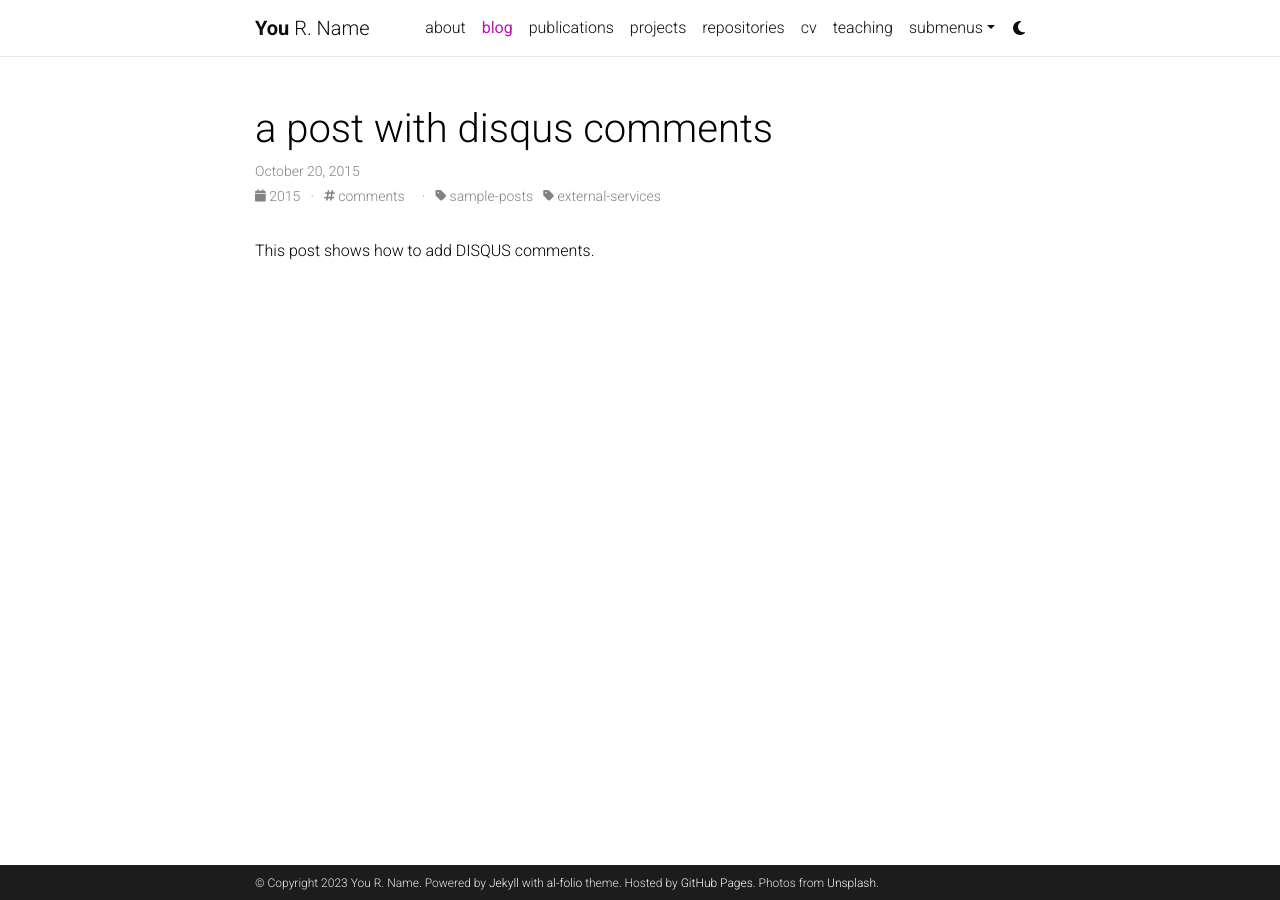
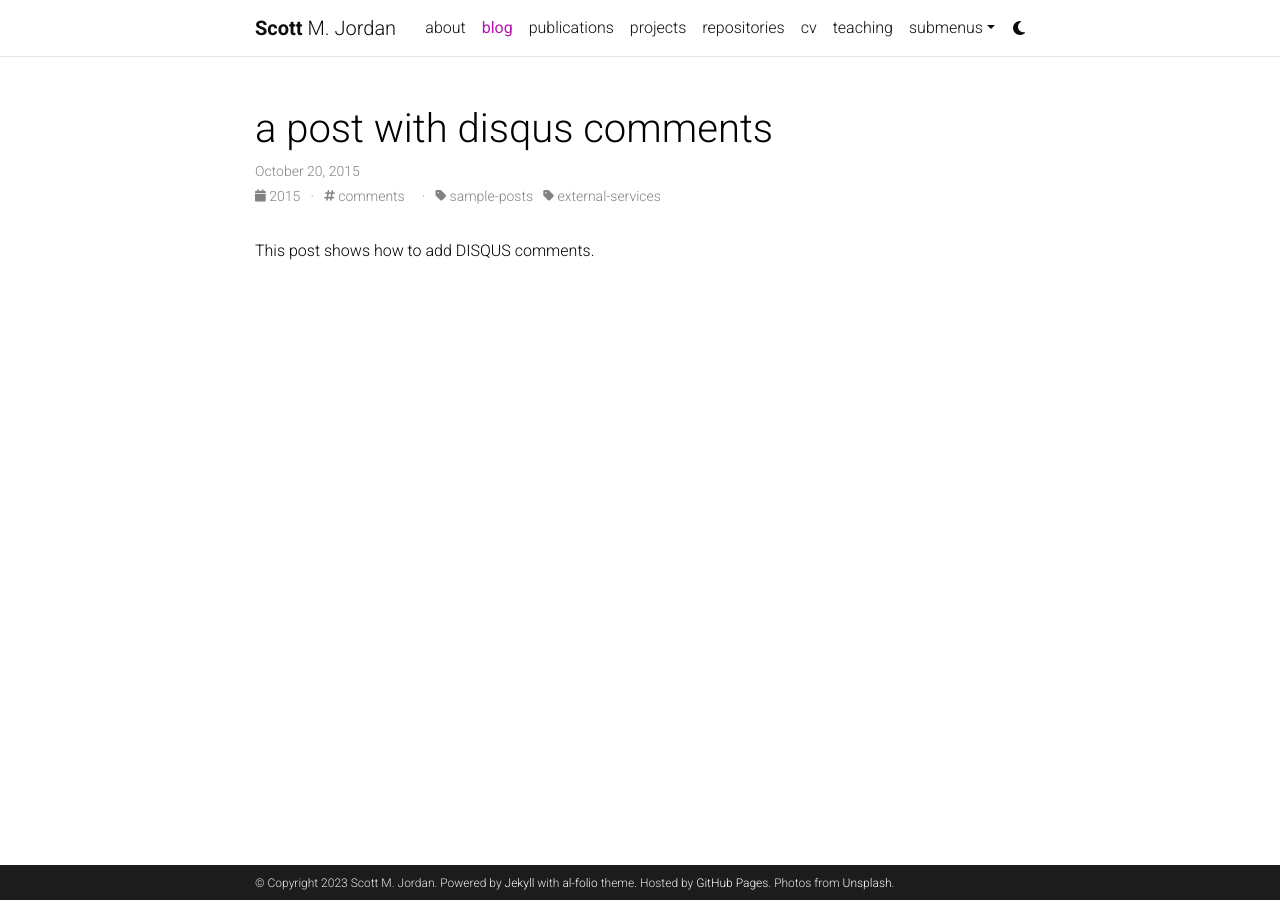
Before and after one commit to ScottJordan/scottjordan.github.io, a Jekyll site: the page built from _posts/2015-10-20-disqus-comments.md, in a window 1280 px wide. Built offline with Jekyll 4.4.1, drawn with Linux system fonts in a browser that asks for light colours; comment, search, counter and statistics services are not loaded; a style sheet for code colours, icons or effects is not loaded; some of the changed lines change nothing that is shown.

Commit message:
updated for me

```diff
--- a/_config.yml
+++ b/_config.yml
@@ -3,12 +3,12 @@
 # -----------------------------------------------------------------------------
 
 title: blank # the website title (if blank, full name will be used instead)
-first_name: You
-middle_name: R.
-last_name: Name
-email: you@example.com
+first_name: Scott
+middle_name: M.
+last_name: Jordan
+email: s[lastname]@ualberta.ca
 description: > # the ">" symbol means to ignore newlines until "footer_text:"
-  A simple, whitespace theme for academics. Based on [*folio](https://github.com/bogoli/-folio) design.
+  Postdoctoral researcher studying reinforcement learning at the University of Alberta.
 footer_text: >
   Powered by <a href="https://jekyllrb.com/" target="_blank">Jekyll</a> with <a href="https://github.com/alshedivat/al-folio">al-folio</a> theme.
   Hosted by <a href="https://pages.github.com/" target="_blank">GitHub Pages</a>.
@@ -18,8 +18,8 @@
 lang: en # the language of your site (for example: en, fr, cn, ru, etc.)
 icon: ⚛️  # the emoji used as the favicon (alternatively, provide image name in /assets/img/)
 
-url: https://alshedivat.github.io # the base hostname & protocol for your site
-baseurl: /al-folio # the subpath of your site, e.g. /blog/
+url: https://scottjordan.github.io # the base hostname & protocol for your site
+baseurl:  # the subpath of your site, e.g. /blog/
 last_updated: false # set to true if you want to display last updated in the footer
 impressum_path:  # set to path to include impressum link in the footer, use the same path as permalink in a page, helps to conform with EU GDPR
 
@@ -71,16 +71,16 @@
 # Social integration
 # -----------------------------------------------------------------------------
 
-github_username: # your GitHub user name
+github_username: scottjordan# your GitHub user name
 gitlab_username: # your GitLab user name
-twitter_username: # your Twitter handle
-mastodon_username: # your mastodon instance+username in the format instance.tld/@username
+twitter_username: UMassScott # your Twitter handle
+mastodon_username: sigmoid.social@Scottjordan # your mastodon instance+username in the format instance.tld/@username
 linkedin_username: # your LinkedIn user name
 telegram_username: # your Telegram user name
-scholar_userid: # your Google Scholar ID
-semanticscholar_id: # your Semantic Scholar ID
+scholar_userid: qg8AOdgAAAAJ # your Google Scholar ID
+semanticscholar_id: 143900003 # your Semantic Scholar ID
 whatsapp_number: # your WhatsApp number (full phone number in international format. Omit any zeroes, brackets, or dashes when adding the phone number in international format.)
-orcid_id: # your ORCID ID
+orcid_id: 0000-0003-4567-8627 # your ORCID ID
 medium_username: # your Medium username
 quora_username: # your Quora username
 publons_id: # your ID on Publons
@@ -93,7 +93,7 @@
 keybase_username: # your keybase user name
 wikidata_id: # your wikidata id
 wikipedia_id: # your wikipedia id (Case sensitive)
-dblp_url: # your DBLP profile url
+dblp_url: https://dblp.org/pid/222/1982.html # your DBLP profile url
 stackoverflow_id: # your stackoverflow id
 kaggle_id: # your kaggle id
 lastfm_id: # your lastfm id
@@ -106,7 +106,7 @@
 discord_id: # your discord id (18-digit unique numerical identifier)
 
 contact_note: >
-  You can even add a little note about which of these is the best way to reach you.
+  Reach out via email or any of the social links below.
 
 # -----------------------------------------------------------------------------
 # Analytics and search engine verification
@@ -138,29 +138,29 @@
 # Giscus comments (RECOMMENDED)
 # Follow instructions on https://giscus.app/ to setup for your repo to fill out
 # the information below.
-giscus:
-  repo: alshedivat/al-folio      # <your-github-user-name>/<your-github-repo-name>
-  repo_id: MDEwOlJlcG9zaXRvcnk2MDAyNDM2NQ==
-  category: Comments             # name of the category under which discussions will be created
-  category_id: DIC_kwDOA5PmLc4CTBt6
-  mapping: title                 # identify discussions by post title
-  strict: 1                      # use strict identification mode
-  reactions_enabled: 1           # enable (1) or disable (0) emoji reactions
-  input_position: bottom         # whether to display input form below (bottom) or above (top) the comments
-  theme: preferred_color_scheme  # name of the color scheme (preferred works well with al-folio light/dark mode)
-  emit_metadata: 0
-  lang: en
+# giscus:
+#   repo: alshedivat/al-folio      # <your-github-user-name>/<your-github-repo-name>
+#   repo_id: MDEwOlJlcG9zaXRvcnk2MDAyNDM2NQ==
+#   category: Comments             # name of the category under which discussions will be created
+#   category_id: DIC_kwDOA5PmLc4CTBt6
+#   mapping: title                 # identify discussions by post title
+#   strict: 1                      # use strict identification mode
+#   reactions_enabled: 1           # enable (1) or disable (0) emoji reactions
+#   input_position: bottom         # whether to display input form below (bottom) or above (top) the comments
+#   theme: preferred_color_scheme  # name of the color scheme (preferred works well with al-folio light/dark mode)
+#   emit_metadata: 0
+#   lang: en
 
-# Disqus comments (DEPRECATED)
-disqus_shortname: al-folio # put your disqus shortname
-# https://help.disqus.com/en/articles/1717111-what-s-a-shortname
+# # Disqus comments (DEPRECATED)
+# disqus_shortname: al-folio # put your disqus shortname
+# # https://help.disqus.com/en/articles/1717111-what-s-a-shortname
 
 # External sources.
 # If you have blog posts published on medium.com or other external sources,
 # you can display them in your blog by adding a link to the RSS feed.
-external_sources:
-  - name: medium.com
-    rss_url: https://medium.com/@al-folio/feed
+# external_sources:
+#   - name: medium.com
+#     rss_url: https://medium.com/@al-folio/feed
 
 # -----------------------------------------------------------------------------
 # Collections
@@ -273,8 +273,8 @@
 
 scholar:
 
-  last_name: [Einstein]
-  first_name: [Albert, A.]
+  last_name: [Jordan]
+  first_name: [Scott, M.]
 
   style: apa
   locale: en
```
